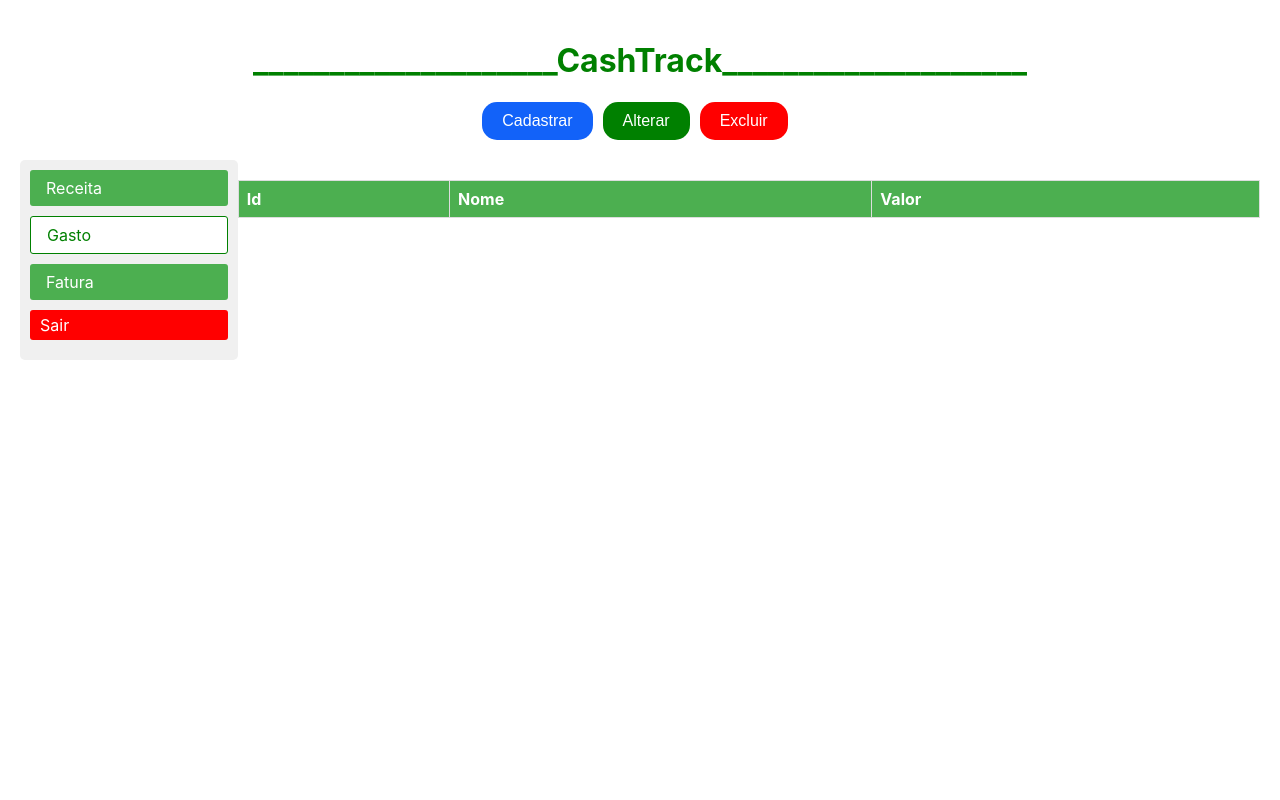
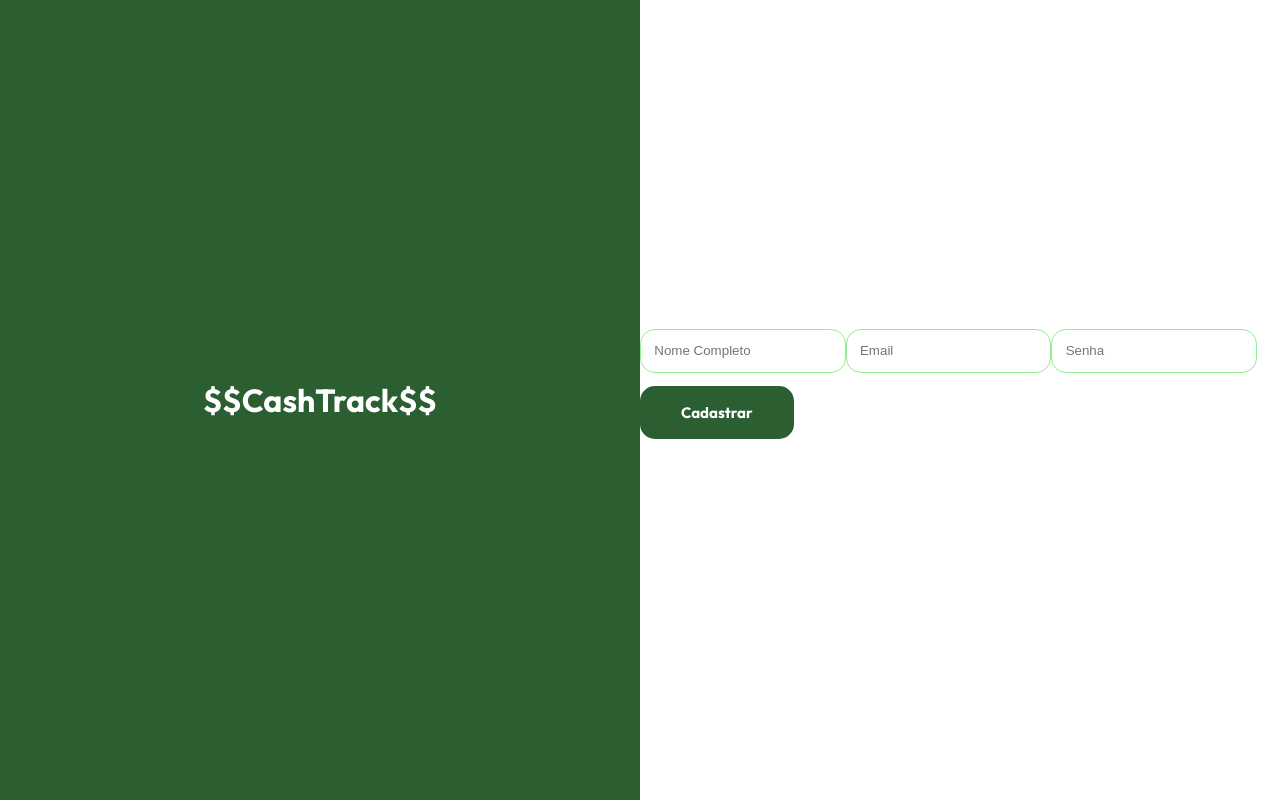
Before and after one commit to Gabrielmarcs/CashTrack, a React (Create React App) app in the folder frontend/: page /cadastro in a window 1280 px wide. Built offline with nearby package versions, Linux system fonts and the light colour scheme.

Commit message:
adicionando rota pagina cadastro/login

```diff
--- a/frontend/public/index.html
+++ b/frontend/public/index.html
@@ -24,7 +24,7 @@
       work correctly both with client-side routing and a non-root public URL.
       Learn how to configure a non-root public URL by running `npm run build`.
     -->
-    <title>React App</title>
+    <title>$$CashTrack$$</title>
   </head>
   <body>
     <noscript>You need to enable JavaScript to run this app.</noscript>
--- a/frontend/src/App.js
+++ b/frontend/src/App.js
@@ -1,17 +1,21 @@
 import React from 'react';
+import { BrowserRouter as Router, Route, Routes, Navigate } from 'react-router-dom';
 import Cadastro from './Paginas/Cadastro.jsx';
 import Login from './Paginas/Login.jsx';
-import DashboardReceita from './Paginas/Receitas.jsx';
-import DashboardFatura from './Paginas/Faturas.jsx';
-import DashboardGasto from './Paginas/Gastos.jsx';
+import DashboardReceita from './Paginas/Receitas.jsx'; // Exemplo de componente de dashboard
 
 function App() {
   return (
-    <div className="App">
-
-      {/* Componente de Login */}
-    <DashboardReceita />
-    </div>
+    <Router>
+      <Routes>
+        <Route path="/cadastro" element={<Cadastro />} />
+        <Route path="/login" element={<Login />} />
+        <Route path="/dashboard/receita" element={<DashboardReceita />} />
+        {/* Adicione outras rotas para os componentes de dashboard, se necessário */}
+        <Route path="/" element={<Navigate to="/cadastro" />} />
+        {/* Rota raiz redireciona para /cadastro */}
+      </Routes>
+    </Router>
   );
 }
 
--- a/frontend/src/Paginas/Cadastro.jsx
+++ b/frontend/src/Paginas/Cadastro.jsx
@@ -1,8 +1,10 @@
 import React, { useState } from 'react';
+import { useNavigate } from 'react-router-dom';
 import '../Estilos/Cadastro.css';
 import axios from 'axios';
 
 const Cadastro = () => {
+  const navigate = useNavigate(); // Use useNavigate para navegação
   const [nome, setNome] = useState('');
   const [email, setEmail] = useState('');
   const [senha, setSenha] = useState('');
@@ -18,7 +20,10 @@ const Cadastro = () => {
         senha: senha
       });
       setMensagem(response.data); // Mensagem de sucesso vinda do backend
-      // Limpar os campos após o cadastro bem-sucedido (opcional)
+
+      navigate('/login');
+
+      // Limpar os campos
       setNome('');
       setEmail('');
       setSenha('');
```
Also changed, not shown: 1 other file (tests, documents, lock files or other folders).
